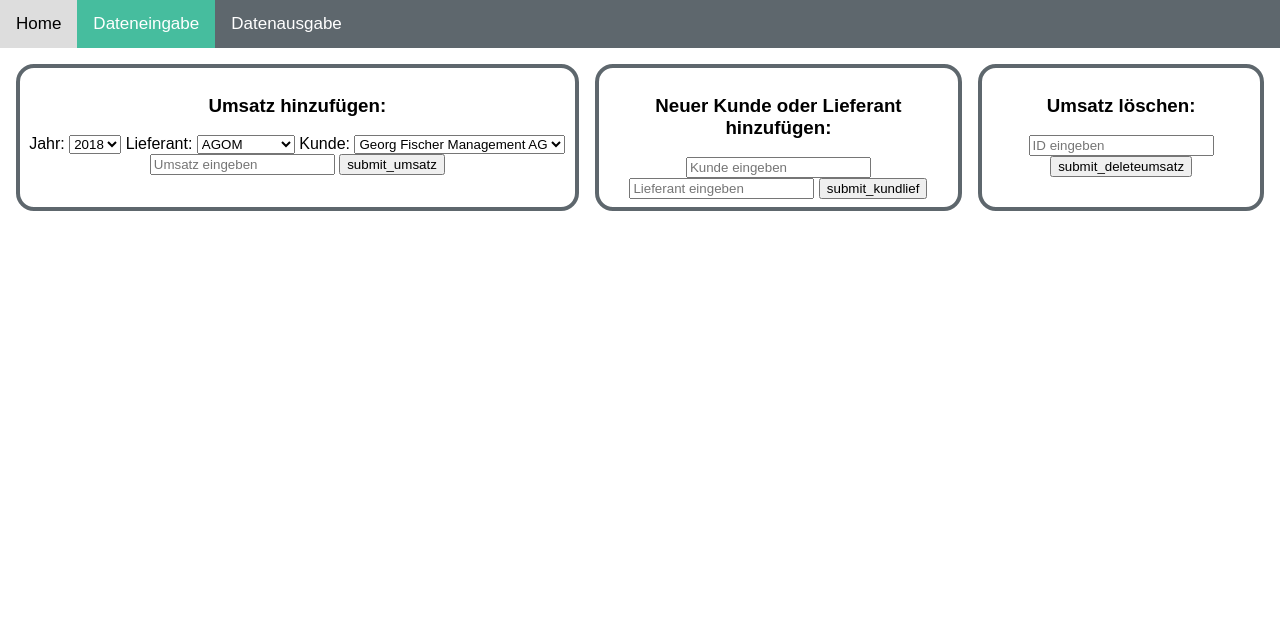
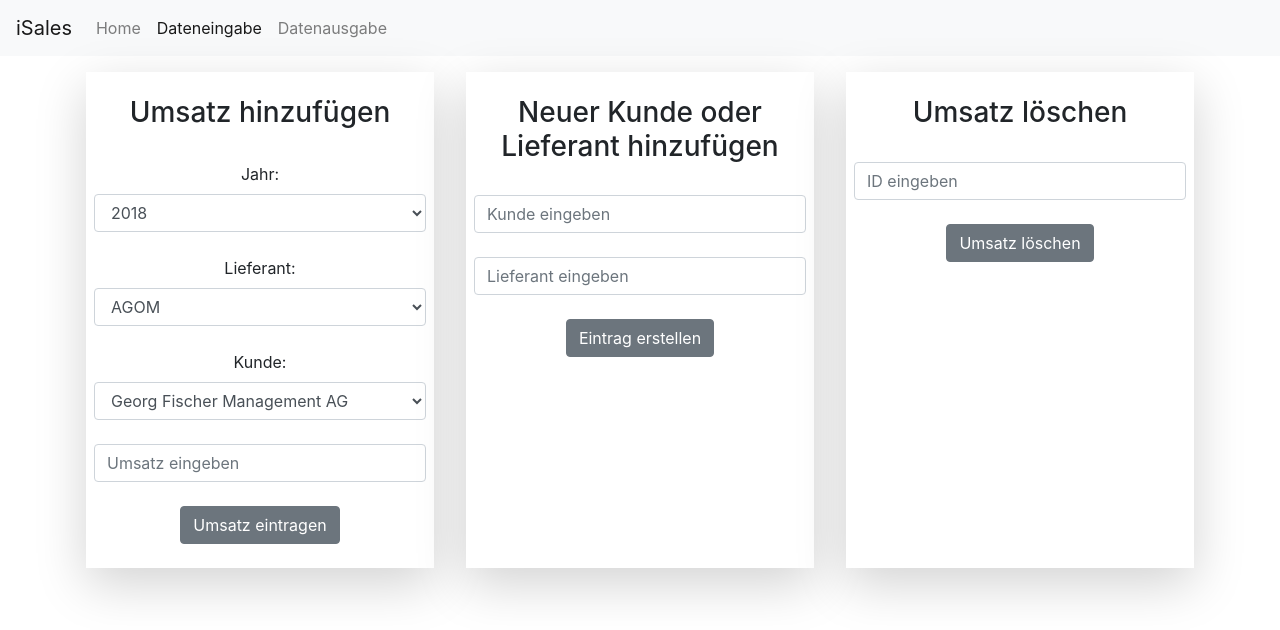
Before and after one commit to lublic/iSales, a Flask app: page /input in a window 1280 px wide. Shown: the top 630 px of the page. Run offline with Flask 2, Linux system fonts and the light colour scheme; some libraries are stand-ins or nearby versions.

Commit message:
01.12.2020

```diff
--- a/daten.py
+++ b/daten.py
@@ -1,3 +1,4 @@
+from flask import flash
 import json
 import uuid
 
@@ -75,3 +76,15 @@ def saveNewEntryToFile(datei, list, name):
 
     with open(datei, "w") as open_file:
         json.dump(datei_inhalt, open_file)
+
+def umsatzloeschen(id):
+    with open('umsatz.json') as data_file:
+        data = json.load(data_file)
+
+    if id in data:
+        del data[id]
+    else:
+        flash('Diese ID ist nicht vorhanden', 'id')
+
+    with open('umsatz.json', 'w') as data_file:
+        data = json.dump(data, data_file)
--- a/main.py
+++ b/main.py
@@ -64,7 +64,7 @@ def auflisten():
     kund_list = filter.eingabefilter(kunden, 'kunden')
 
     if request.method == 'POST':
-        if request.form['submit'] == 'submit_umsatz':
+        if request.form['submit'] == 'Umsatz eintragen':
             eingabe_umsatz = request.form['eingabe_umsatz']
             eingabe_jahr = request.form['year_list']
             eingabe_lieferant = request.form['lif_list']
@@ -72,13 +72,13 @@ def auflisten():
 
             daten.umsatzspeichern('umsatz.json', eingabe_lieferant, eingabe_kunde, int(eingabe_umsatz), eingabe_jahr)
 
-        if request.form['submit'] == 'submit_kundlief':
+        if request.form['submit'] == 'Eintrag erstellen':
             eingabe_newkunde = request.form['eingabe_newkund']
             eingabe_newlieferant = request.form['eingabe_newlief']
 
             if eingabe_newkunde:
                 if any(eingabe_newkunde in s for s in kund_list):
-                    flash(u'Dieser Kunde existiert bereits', 'error')
+                    flash('Dieser Kunde existiert bereits', 'kundeorlieferant')
                 else:
                     daten.saveNewEntryToFile('kunden.json', 'kunden', eingabe_newkunde)
                     kund_list.append(eingabe_newkunde)
@@ -86,21 +86,16 @@ def auflisten():
 
             if eingabe_newlieferant:
                 if any(eingabe_newlieferant in s for s in lif_list):
-                    flash(u'Dieser Lieferant existiert bereits', 'error')
+                    flash('Dieser Lieferant existiert bereits', 'kundeorlieferant')
                 else:
                     daten.saveNewEntryToFile('lieferanten.json', 'lieferanten', eingabe_newlieferant)
                     lif_list.append(eingabe_newlieferant)
-                    ßlif_list.sort()
+                    lif_list.sort()
 
-        if request.form['submit'] == 'submit_deleteumsatz':
+        if request.form['submit'] == 'Umsatz löschen':
             eingabe_id = request.form['eingabe_id']
 
-            if eingabe_id in revenues:
-                del revenues[eingabe_id]
-            else:
-                flash(u'Diese ID ist nicht vorhanden', 'error')
-
-            print(revenues)
+            daten.umsatzloeschen(eingabe_id)
 
     return render_template('dateneingabe.html', year_list=year_list, lif_list=lif_list, kund_list=kund_list)
 
--- a/templates/dateneingabe.html
+++ b/templates/dateneingabe.html
@@ -1,52 +1,68 @@
-<!DOCTYPE html>
-<html lang="en">
-<head>
-    <meta charset="UTF-8">
-    <title>iSales | Dateneingabe</title>
-    <link rel="stylesheet" href="{{ url_for('static', filename='main.css') }}">
-</head>
+<!-- Header -->
+{% include "header.html" %}
 <body>
-<!-- HEADER -->
-    <div class="navigation">
-        <a href="/">Home</a>
-        <a class="active" href="/input">Dateneingabe</a>
-        <a href="/output">Datenausgabe</a>
-    </div>
-    <div class="dateneingabe">
-        <div class="col" id="umsatzhinzufügen">
+<!-- Navigation -->
+    <nav class="navbar navbar-expand-lg navbar-light bg-light">
+        <a class="navbar-brand" href="/">iSales</a>
+        <button class="navbar-toggler" type="button" data-toggle="collapse" data-target="#navbarSupportedContent" aria-controls="navbarSupportedContent" aria-expanded="false" aria-label="Toggle navigation">
+            <span class="navbar-toggler-icon"></span>
+        </button>
+
+        <div class="collapse navbar-collapse" id="navbarSupportedContent">
+            <ul class="navbar-nav mr-auto">
+                <li class="nav-item">
+                    <a class="nav-link" href="/">Home</a>
+                </li>
+                <li class="nav-item active">
+                    <a class="nav-link" href="/input">Dateneingabe</a>
+                </li>
+                <li class="nav-item">
+                    <a class="nav-link" href="/output">Datenausgabe</a>
+                </li>
+            </ul>
+        </div>
+    </nav>
+
+<!-- Dateieingabe Kolonen -->
+    <div class="container">
+      <div class="row">
+
+        <!-- Neuer Kunde oder Lieferant hinzufügen -->
+        <div class="col-sm shadow-lg mt-3 mb-3 ml-3 mr-3 pt-4 pb-4 pl-2 pr-2 bg-white text-center">
             <form action="{{ url_for('auflisten')}}" method="Post">
-                  <h3>Umsatz hinzufügen:</h3>
+                  <h3>Umsatz hinzufügen</h3><br>
                   <label for="year_list">Jahr:</label>
-                  <select id="year_list" name="year_list">
+                  <select id="year_list" name="year_list" class="form-control">
                     {% for jahr in year_list %}
                     <option value="{{ jahr }}">{{ jahr }}</option>
                     {% endfor %}
-                  </select>
+                  </select><br>
                   <label for="lif_list">Lieferant:</label>
-                  <select id="lif_list" name="lif_list">
+                  <select id="lif_list" name="lif_list" class="form-control">
                     {% for lieferant in lif_list %}
                     <option value="{{ lieferant }}">{{ lieferant }}</option>
                     {% endfor %}
-                  </select>
+                  </select><br>
                   <label for="kund_list">Kunde:</label>
-                  <select id="kund_list" name="kund_list">
+                  <select id="kund_list" name="kund_list" class="form-control">
                     {% for kunde in kund_list %}
                     <option value="{{ kunde }}">{{ kunde }}</option>
                     {% endfor %}
-                  </select>
-                  <input type="number" name="eingabe_umsatz" placeholder="Umsatz eingeben">
-                  <input type="submit" value="submit_umsatz" name="submit" >
+                  </select><br>
+                  <input type="number" name="eingabe_umsatz" placeholder="Umsatz eingeben" class="form-control"><br>
+                  <input type="submit" value="Umsatz eintragen" name="submit" class="btn btn-secondary">
             </form>
         </div>
 
-        <div class="col" id="newkunderorlieferant">
+        <!-- Neuer Kunde oder Lieferant hinzufügen -->
+        <div class="col-sm shadow-lg mt-3 mb-3 ml-3 mr-3 pt-4 pb-4 pl-2 pr-2 bg-white text-center">
             <form action="{{ url_for('auflisten')}}" method="Post">
-                <h3>Neuer Kunde oder Lieferant hinzufügen:</h3>
+                <h3>Neuer Kunde oder Lieferant hinzufügen</h3><br>
 
-                <input type="text" name="eingabe_newkund" placeholder="Kunde eingeben">
-                <input type="text" name="eingabe_newlief" placeholder="Lieferant eingeben">
-                <input type="submit" value="submit_kundlief" name="submit" >
-                {% with messages = get_flashed_messages() %}
+                <input type="text" name="eingabe_newkund" placeholder="Kunde eingeben" class="form-control"><br>
+                <input type="text" name="eingabe_newlief" placeholder="Lieferant eingeben" class="form-control"><br>
+                <input type="submit" value="Eintrag erstellen" name="submit" class="btn btn-secondary">
+                {% with messages = get_flashed_messages(category_filter=["kundeorlieferant"]) %}
                     {% if messages %}
                         <ul class=flashes>
                         {% for message in messages %}
@@ -58,13 +74,14 @@
             </form>
         </div>
 
-        <div class="col" id="umsatzlöschen">
+        <!-- Umsatz löschen -->
+        <div class="col-sm shadow-lg mt-3 mb-3 ml-3 mr-3 pt-4 pb-4 pl-2 pr-2 bg-white text-center">
             <form action="{{ url_for('auflisten')}}" method="Post">
-                <h3>Umsatz löschen:</h3>
+                <h3>Umsatz löschen</h3><br>
 
-                <input type="text" name="eingabe_id" placeholder="ID eingeben">
-                <input type="submit" value="submit_deleteumsatz" name="submit" >
-                {% with messages = get_flashed_messages() %}
+                <input type="text" name="eingabe_id" placeholder="ID eingeben" class="form-control"><br>
+                <input type="submit" value="Umsatz löschen" name="submit" class="btn btn-secondary">
+                {% with messages = get_flashed_messages(category_filter=["id"]) %}
                     {% if messages %}
                         <ul class=flashes>
                         {% for message in messages %}
@@ -75,6 +92,12 @@
                 {% endwith %}
             </form>
         </div>
+
+      </div>
     </div>
+
+<!-- Footer -->
+{% include "footer.html" %}
+
 </body>
 </html>
--- /dev/null
+++ b/templates/footer.html
@@ -0,0 +1,3 @@
+<div class="footer fixed-bottom text-center pt-3 mt-10 bg-light">
+    <p>&copy; Lukas Blickenstorfer / Digital Business Management Vollzeit 2019 / Modul: Programmieren 2 / Dozent: Fabian Odoni</p>
+</div>
--- /dev/null
+++ b/templates/header.html
@@ -0,0 +1,11 @@
+<!DOCTYPE html>
+<html lang="en">
+<head>
+    <meta charset="UTF-8">
+    <title>iSales | Home</title>
+    <link rel="stylesheet" href="{{ url_for('static', filename='main.css') }}">
+    <link rel="stylesheet" href="https://stackpath.bootstrapcdn.com/bootstrap/4.3.1/css/bootstrap.min.css" integrity="sha384-ggOyR0iXCbMQv3Xipma34MD+dH/1fQ784/j6cY/iJTQUOhcWr7x9JvoRxT2MZw1T" crossorigin="anonymous">
+    <script src="https://code.jquery.com/jquery-3.3.1.slim.min.js" integrity="sha384-q8i/X+965DzO0rT7abK41JStQIAqVgRVzpbzo5smXKp4YfRvH+8abtTE1Pi6jizo" crossorigin="anonymous"></script>
+    <script src="https://cdnjs.cloudflare.com/ajax/libs/popper.js/1.14.7/umd/popper.min.js" integrity="sha384-UO2eT0CpHqdSJQ6hJty5KVphtPhzWj9WO1clHTMGa3JDZwrnQq4sF86dIHNDz0W1" crossorigin="anonymous"></script>
+    <script src="https://stackpath.bootstrapcdn.com/bootstrap/4.3.1/js/bootstrap.min.js" integrity="sha384-JjSmVgyd0p3pXB1rRibZUAYoIIy6OrQ6VrjIEaFf/nJGzIxFDsf4x0xIM+B07jRM" crossorigin="anonymous"></script>
+</head>
```
Also changed, not shown: templates/datenausgabe.html (+57 -31 lines), templates/index.html (+29 -25 lines), umsatz.json (+1 -1 lines), static/homebild.png (added).
